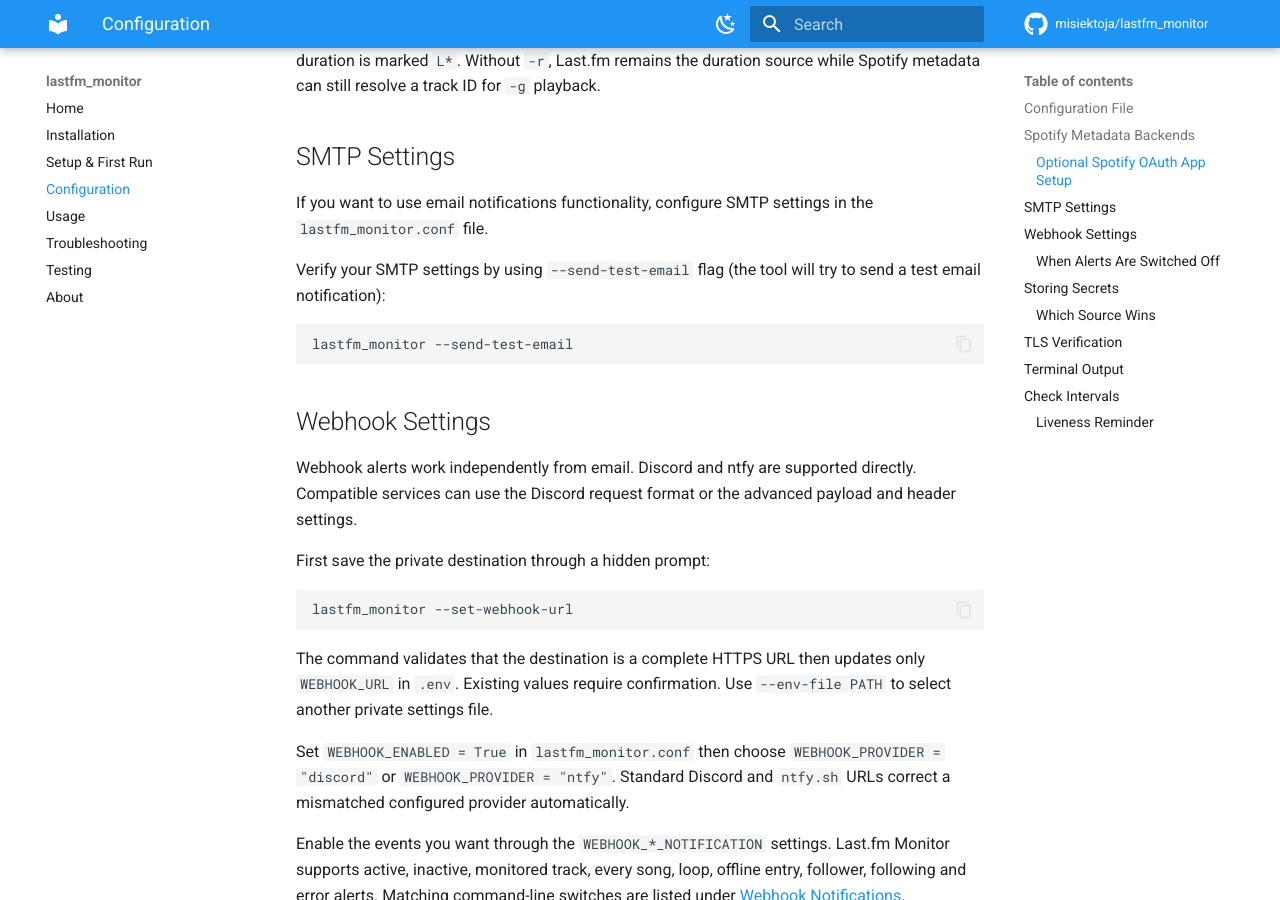
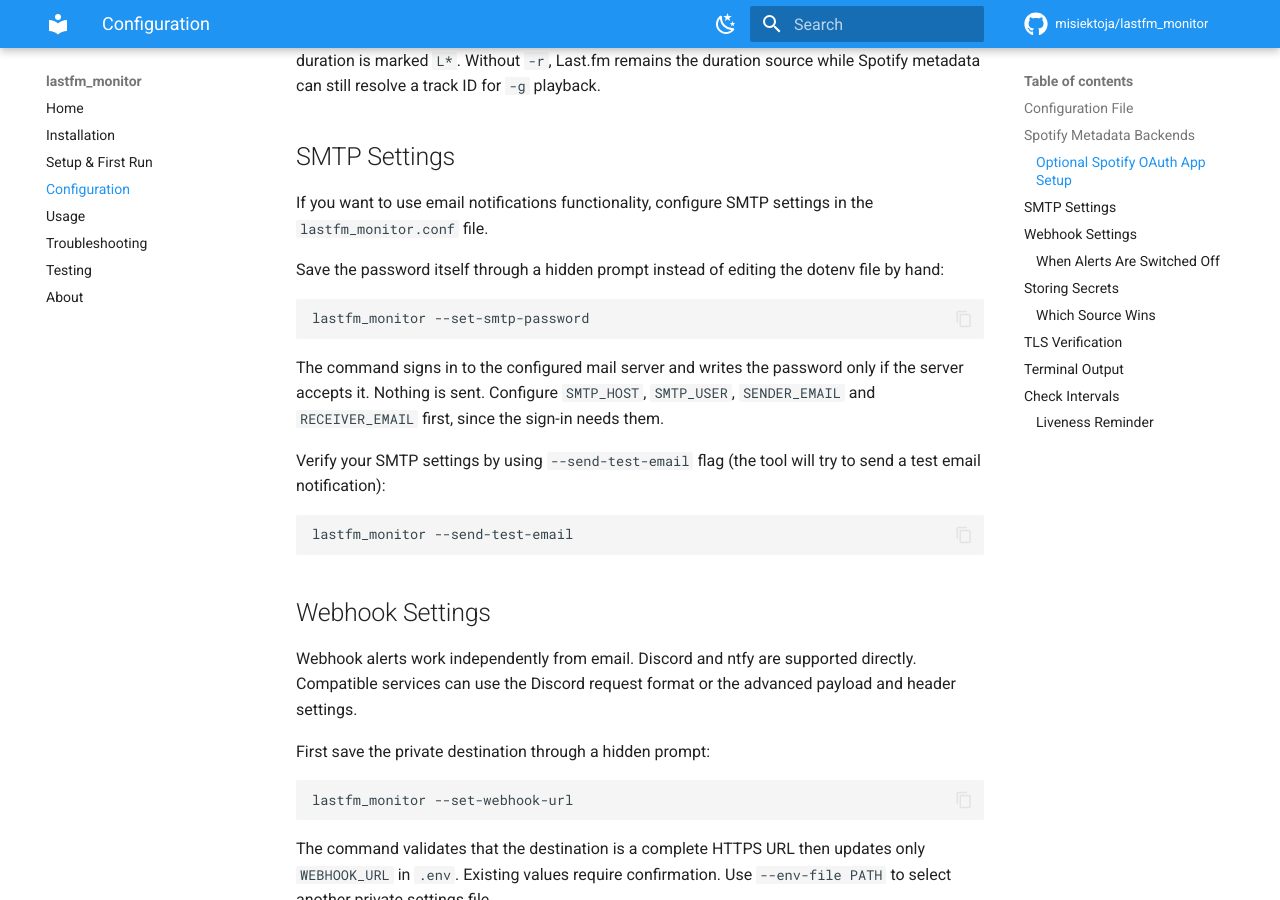
Before and after one commit to misiektoja/lastfm_monitor, an MkDocs documentation site: the page built from docs/configuration.md, in a window 1280 px wide and 900 px high, scrolled down 3474 px. Built offline with MkDocs 1.6.1 and Material for MkDocs 9.7.7, drawn with Linux system fonts in a browser that asks for light colours; comment, search, counter and statistics services are not loaded; some of the changed text lies outside the part shown.

Commit message:
docs(configuration): document saving the SMTP password through a hidden prompt

````diff
--- a/docs/configuration.md
+++ b/docs/configuration.md
@@ -117,6 +117,14 @@ With `-r`, a successful duration from either Spotify backend is marked `S*`. Las
 
 If you want to use email notifications functionality, configure SMTP settings in the `lastfm_monitor.conf` file.
 
+Save the password itself through a hidden prompt instead of editing the dotenv file by hand:
+
+```sh
+lastfm_monitor --set-smtp-password
+```
+
+The command signs in to the configured mail server and writes the password only if the server accepts it. Nothing is sent. Configure `SMTP_HOST`, `SMTP_USER`, `SENDER_EMAIL` and `RECEIVER_EMAIL` first, since the sign-in needs them.
+
 Verify your SMTP settings by using `--send-test-email` flag (the tool will try to send a test email notification):
 
 ```sh
@@ -169,6 +177,7 @@ The safest interactive entry methods write only the selected values to `.env` th
 lastfm_monitor --set-lastfm-credentials
 lastfm_monitor --set-spotify-credentials
 lastfm_monitor --set-webhook-url
+lastfm_monitor --set-smtp-password
 ```
 
 Each command accepts `--env-file PATH`. Existing values require confirmation and the update is atomic. `--env-file none` is rejected because these commands must save their values.
````
